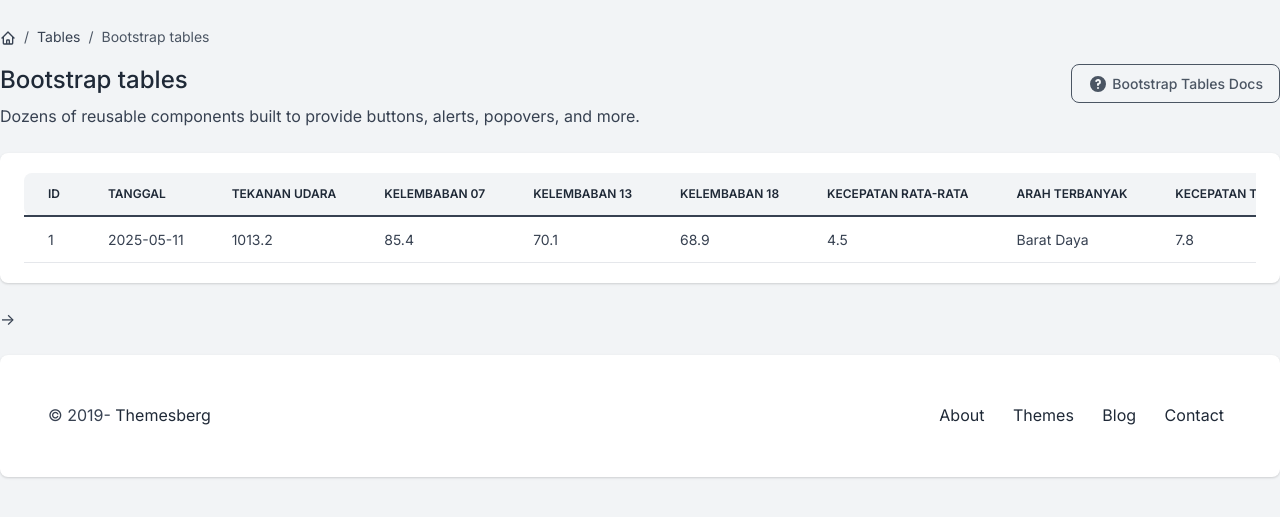
After one commit to finafirhah064/bmkg_web, a CodeIgniter 4 app: the page made by app/Views/admin/tekanan_udara.php in a window 1280 px wide. The commit adds this page. Shown: the top 517 px of the page. Run offline with PHP 8.4 and a stand-in for CodeIgniter, Linux system fonts and the light colour scheme; the template is opened without the code that fills it, so the values that code supplies are empty; some libraries are stand-ins or nearby versions.

Commit message:
perubahan navbar

```diff
--- /dev/null
+++ b/app/Views/admin/tekanan_udara.php
@@ -0,0 +1,222 @@
+<!--
+
+=========================================================
+* Volt Free - Bootstrap 5 Dashboard
+=========================================================
+
+* Product Page: https://themesberg.com/product/admin-dashboard/volt-bootstrap-5-dashboard
+* Copyright 2021 Themesberg (https://www.themesberg.com)
+* License (https://themesberg.com/licensing)
+
+* Designed and coded by https://themesberg.com
+
+=========================================================
+
+* The above copyright notice and this permission notice shall be included in all copies or substantial portions of the Software. Please contact us to request a removal.
+
+-->
+<!DOCTYPE html>
+<html lang="en">
+
+<head>
+    <meta http-equiv="Content-Type" content="text/html; charset=utf-8" />
+<!-- Primary Meta Tags -->
+<title>Volt Free Bootstrap Dashboard - Bootstrap Tables</title>
+<meta name="viewport" content="width=device-width, initial-scale=1, shrink-to-fit=no">
+<meta name="title" content="Volt Free Bootstrap Dashboard - Bootstrap Tables">
+<meta name="author" content="Themesberg">
+<meta name="description" content="Volt Pro is a Premium Bootstrap 5 Admin Dashboard featuring over 800 components, 10+ plugins and 20 example pages using Vanilla JS.">
+<meta name="keywords" content="bootstrap 5, bootstrap, bootstrap 5 admin dashboard, bootstrap 5 dashboard, bootstrap 5 charts, bootstrap 5 calendar, bootstrap 5 datepicker, bootstrap 5 tables, bootstrap 5 datatable, vanilla js datatable, themesberg, themesberg dashboard, themesberg admin dashboard" />
+<link rel="canonical" href="https://themesberg.com/product/admin-dashboard/volt-premium-bootstrap-5-dashboard">
+
+<!-- Open Graph / Facebook -->
+<meta property="og:type" content="website">
+<meta property="og:url" content="https://demo.themesberg.com/volt-pro">
+<meta property="og:title" content="Volt Free Bootstrap Dashboard - Bootstrap Tables">
+<meta property="og:description" content="Volt Pro is a Premium Bootstrap 5 Admin Dashboard featuring over 800 components, 10+ plugins and 20 example pages using Vanilla JS.">
+<meta property="og:image" content="https://themesberg.s3.us-east-2.amazonaws.com/public/products/volt-pro-bootstrap-5-dashboard/volt-pro-preview.jpg">
+
+<!-- Twitter -->
+<meta property="twitter:card" content="summary_large_image">
+<meta property="twitter:url" content="https://demo.themesberg.com/volt-pro">
+<meta property="twitter:title" content="Volt Free Bootstrap Dashboard - Bootstrap Tables">
+<meta property="twitter:description" content="Volt Pro is a Premium Bootstrap 5 Admin Dashboard featuring over 800 components, 10+ plugins and 20 example pages using Vanilla JS.">
+<meta property="twitter:image" content="https://themesberg.s3.us-east-2.amazonaws.com/public/products/volt-pro-bootstrap-5-dashboard/volt-pro-preview.jpg">
+
+<!-- Favicon -->
+<link rel="apple-touch-icon" sizes="120x120" href="../../assets/img/favicon/apple-touch-icon.png">
+<link rel="icon" type="image/png" sizes="32x32" href="../../assets/img/favicon/favicon-32x32.png">
+<link rel="icon" type="image/png" sizes="16x16" href="../../assets/img/favicon/favicon-16x16.png">
+<link rel="manifest" href="../../assets/img/favicon/site.webmanifest">
+<link rel="mask-icon" href="../../assets/img/favicon/safari-pinned-tab.svg" color="#ffffff">
+<meta name="msapplication-TileColor" content="#ffffff">
+<meta name="theme-color" content="#ffffff">
+
+<!-- Sweet Alert -->
+<link type="text/css" href="../../vendor/sweetalert2/dist/sweetalert2.min.css" rel="stylesheet">
+
+<!-- Notyf -->
+<link type="text/css" href="../../vendor/notyf/notyf.min.css" rel="stylesheet">
+
+<!-- Volt CSS -->
+<link type="text/css" href="../../css/volt.css" rel="stylesheet">
+
+<!-- NOTICE: You can use the _analytics.html partial to include production code specific code & trackers -->
+
+</head>
+
+<body>
+
+        <!-- NOTICE: You can use the _analytics.html partial to include production code specific code & trackers -->
+
+
+        <nav class="navbar navbar-dark navbar-theme-primary px-4 col-12 d-lg-none">
+    <a class="navbar-brand me-lg-5" href="../../index.html">
+        <img class="navbar-brand-dark" src="../../assets/img/brand/light.svg" alt="Volt logo" /> <img class="navbar-brand-light" src="../../assets/img/brand/dark.svg" alt="Volt logo" />
+    </a>
+    <div class="d-flex align-items-center">
+        <button class="navbar-toggler d-lg-none collapsed" type="button" data-bs-toggle="collapse" data-bs-target="#sidebarMenu" aria-controls="sidebarMenu" aria-expanded="false" aria-label="Toggle navigation">
+          <span class="navbar-toggler-icon"></span>
+        </button>
+    </div>
+</nav>
+
+
+
+            <div class="py-4">
+                <nav aria-label="breadcrumb" class="d-none d-md-inline-block">
+                    <ol class="breadcrumb breadcrumb-dark breadcrumb-transparent">
+                        <li class="breadcrumb-item">
+                            <a href="#">
+                                <svg class="icon icon-xxs" fill="none" stroke="currentColor" viewBox="0 0 24 24" xmlns="http://www.w3.org/2000/svg"><path stroke-linecap="round" stroke-linejoin="round" stroke-width="2" d="M3 12l2-2m0 0l7-7 7 7M5 10v10a1 1 0 001 1h3m10-11l2 2m-2-2v10a1 1 0 01-1 1h-3m-6 0a1 1 0 001-1v-4a1 1 0 011-1h2a1 1 0 011 1v4a1 1 0 001 1m-6 0h6"></path></svg>
+                            </a>
+                        </li>
+                        <li class="breadcrumb-item"><a href="#">Tables</a></li>
+                        <li class="breadcrumb-item active" aria-current="page">Bootstrap tables</li>
+                    </ol>
+                </nav>
+                <div class="d-flex justify-content-between w-100 flex-wrap">
+                    <div class="mb-3 mb-lg-0">
+                        <h1 class="h4">Bootstrap tables</h1>
+                        <p class="mb-0">Dozens of reusable components built to provide buttons, alerts, popovers, and more.</p>
+                    </div>
+                    <div>
+                        <a href="https://themesberg.com/docs/volt-bootstrap-5-dashboard/components/tables/" class="btn btn-outline-gray-600 d-inline-flex align-items-center">
+                            <svg class="icon icon-xs me-1" fill="currentColor" viewBox="0 0 20 20" xmlns="http://www.w3.org/2000/svg"><path fill-rule="evenodd" d="M18 10a8 8 0 11-16 0 8 8 0 0116 0zm-8-3a1 1 0 00-.867.5 1 1 0 11-1.731-1A3 3 0 0113 8a3.001 3.001 0 01-2 2.83V11a1 1 0 11-2 0v-1a1 1 0 011-1 1 1 0 100-2zm0 8a1 1 0 100-2 1 1 0 000 2z" clip-rule="evenodd"></path></svg>
+                            Bootstrap Tables Docs
+                        </a>
+                    </div>
+                </div>
+            </div>
+            <div class="card border-0 shadow mb-4">
+              <div class="card-body">
+                  <div class="table-responsive">
+                      <table class="table table-centered table-nowrap mb-0 rounded">
+                          <thead class="thead-light">
+                              <tr>
+                                  <th class="border-0 rounded-start">ID</th>
+                                  <th class="border-0">Tanggal</th>
+                                  <th class="border-0">Tekanan Udara</th>
+                                  <th class="border-0">Kelembaban 07</th>
+                                  <th class="border-0">Kelembaban 13</th>
+                                  <th class="border-0">Kelembaban 18</th>
+                                  <th class="border-0">Kecepatan Rata-rata</th>
+                                  <th class="border-0">Arah Terbanyak</th>
+                                  <th class="border-0">Kecepatan Terbesar</th>
+                                  <th class="border-0 rounded-end">Arah Kecepatan Terbesar</th>
+                              </tr>
+                          </thead>
+                          <tbody>
+                              <!-- Contoh data -->
+                              <tr>
+                                  <td>1</td>
+                                  <td>2025-05-11</td>
+                                  <td>1013.2</td>
+                                  <td>85.4</td>
+                                  <td>70.1</td>
+                                  <td>68.9</td>
+                                  <td>4.5</td>
+                                  <td>Barat Daya</td>
+                                  <td>7.8</td>
+                                  <td>Timur Laut</td>
+                              </tr>
+                              <!-- Tambah baris data lain sesuai kebutuhan -->
+                          </tbody>
+                      </table>
+                  </div>
+              </div>
+          </div>
+          ->
+
+
+<footer class="bg-white rounded shadow p-5 mb-4 mt-4">
+    <div class="row">
+        <div class="col-12 col-md-4 col-xl-6 mb-4 mb-md-0">
+            <p class="mb-0 text-center text-lg-start">© 2019-<span class="current-year"></span> <a class="text-primary fw-normal" href="https://themesberg.com" target="_blank">Themesberg</a></p>
+        </div>
+        <div class="col-12 col-md-8 col-xl-6 text-center text-lg-start">
+            <!-- List -->
+            <ul class="list-inline list-group-flush list-group-borderless text-md-end mb-0">
+                <li class="list-inline-item px-0 px-sm-2">
+                    <a href="https://themesberg.com/about">About</a>
+                </li>
+                <li class="list-inline-item px-0 px-sm-2">
+                    <a href="https://themesberg.com/themes">Themes</a>
+                </li>
+                <li class="list-inline-item px-0 px-sm-2">
+                    <a href="https://themesberg.com/blog">Blog</a>
+                </li>
+                <li class="list-inline-item px-0 px-sm-2">
+                    <a href="https://themesberg.com/contact">Contact</a>
+                </li>
+            </ul>
+        </div>
+    </div>
+</footer>
+        </main>
+
+    <!-- Core -->
+<script src="../../vendor/@popperjs/core/dist/umd/popper.min.js"></script>
+<script src="../../vendor/bootstrap/dist/js/bootstrap.min.js"></script>
+
+<!-- Vendor JS -->
+<script src="../../vendor/onscreen/dist/on-screen.umd.min.js"></script>
+
+<!-- Slider -->
+<script src="../../vendor/nouislider/distribute/nouislider.min.js"></script>
+
+<!-- Smooth scroll -->
+<script src="../../vendor/smooth-scroll/dist/smooth-scroll.polyfills.min.js"></script>
+
+<!-- Charts -->
+<script src="../../vendor/chartist/dist/chartist.min.js"></script>
+<script src="../../vendor/chartist-plugin-tooltips/dist/chartist-plugin-tooltip.min.js"></script>
+
+<!-- Datepicker -->
+<script src="../../vendor/vanillajs-datepicker/dist/js/datepicker.min.js"></script>
+
+<!-- Sweet Alerts 2 -->
+<script src="../../vendor/sweetalert2/dist/sweetalert2.all.min.js"></script>
+
+<!-- Moment JS -->
+<script src="https://cdnjs.cloudflare.com/ajax/libs/moment.js/2.27.0/moment.min.js"></script>
+
+<!-- Vanilla JS Datepicker -->
+<script src="../../vendor/vanillajs-datepicker/dist/js/datepicker.min.js"></script>
+
+<!-- Notyf -->
+<script src="../../vendor/notyf/notyf.min.js"></script>
+
+<!-- Simplebar -->
+<script src="../../vendor/simplebar/dist/simplebar.min.js"></script>
+
+<!-- Github buttons -->
+<script async defer src="https://buttons.github.io/buttons.js"></script>
+
+<!-- Volt JS -->
+<script src="../../assets/js/volt.js"></script>
+
+
+</body>
+
+</html>
```
Also changed, not shown: app/Views/admin/admin_nav.php (+26 -135 lines), app/Views/admin/admin_terbit_tenggelam.php (+59 -54 lines).
